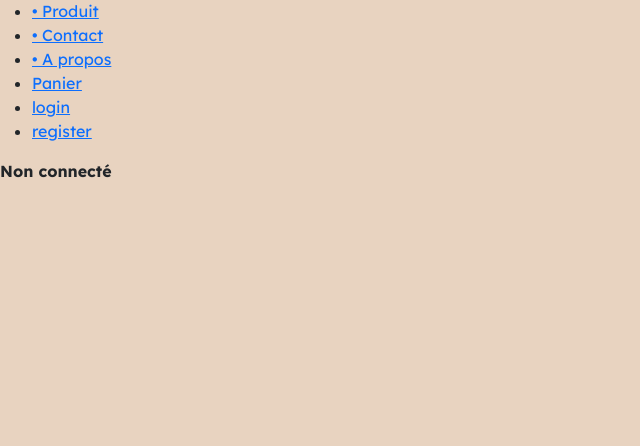
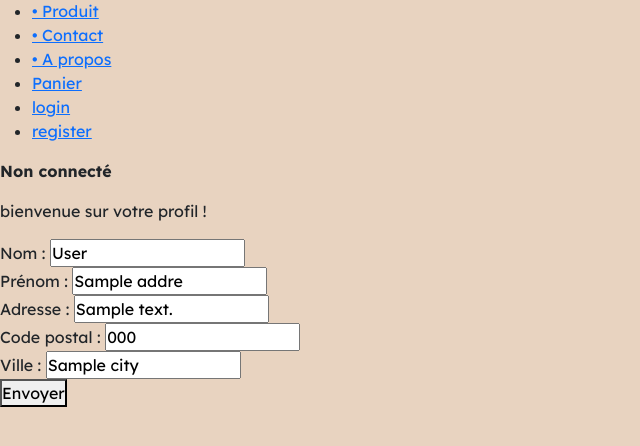
Before and after one commit to AlexGthr/SfNessProject, a Symfony app: template templates/user/index.html.twig in a window 1280 px wide. Shown: the part 141-587 px from the top of the page, without its empty margins (0-640 px from the left). Run offline with Twig, Linux system fonts and the light colour scheme; the template is opened without the code that fills it: most values are stand-ins (such as "Sample title", 1, 10 or a date in 2020); some libraries are stand-ins or nearby versions.

Commit message:
Modification du formulaire d'adresse sur la page profil : • Profil vue twig - Si l'utilisateur possède une adresse, j'affiche un formulaire avec ses informations déjà remplis - Sinon un formulaire vide • Controller - Récupération des informations du formulaire avec filtrages et condition regex/null - Modification de l'adresse si déjà existante - Création d'un champ adresse dans la BDD si aucune existante.

```diff
--- a/templates/user/index.html.twig
+++ b/templates/user/index.html.twig
@@ -6,10 +6,73 @@
     {% if infoUser %}
         <p> bienvenue sur votre profil ! </p>
 
-        <h2>Adresse</h2>
-        {{ form_start(formProfil) }}
-            {{ form_widget(formProfil) }}
-            <button class="btn">Save Address</button>
-        {{ form_end(formProfil) }}
+        {% if infoUser.address is not empty %}
+
+        {% for address in infoUser.address %}
+            <form action="/addAddress/{{infoUser.id}}" method="post">
+                <div>
+                    <label for="nom">Nom :</label>
+                    <input type="text" id="nom" name="nom" value="{{address.lastName}}" required>
+                </div>
+                <div>
+                    <label for="prenom">Prénom :</label>
+                    <input type="text" id="prenom" name="prenom" value="{{address.name}}" required>
+                </div>
+                <div>
+                    <label for="adresse">Adresse :</label>
+                    <input type="text" id="adresse" name="adresse" value="{{address.address}}" required>
+                </div>
+                <div>
+                    <label for="code_postal">Code postal :</label>
+                    <input type="text" id="code_postal" name="code_postal" value="{{address.zipCode}}" required>
+                </div>
+                <div>
+                    <label for="ville">Ville :</label>
+                    <input type="text" id="ville" name="ville" value="{{address.city}}" required>
+                </div>
+                {# <div>
+                    <label for="csrf_token">CSRF Token :</label>
+                    <input type="hidden" id="csrf_token" name="csrf_token" value="votre_token_csrf_ici">
+                </div> #}
+                <div>
+                    <button type="submit">Envoyer</button>
+                </div>
+            </form>
+
+        {% endfor %}
+            {% else %}
+
+            <form action="/addAddress/{{infoUser.id}}" method="post">
+                <div>
+                    <label for="nom">Nom :</label>
+                    <input type="text" id="nom" name="nom" required>
+                </div>
+                <div>
+                    <label for="prenom">Prénom :</label>
+                    <input type="text" id="prenom" name="prenom" required>
+                </div>
+                <div>
+                    <label for="adresse">Adresse :</label>
+                    <input type="text" id="adresse" name="adresse" required>
+                </div>
+                <div>
+                    <label for="code_postal">Code postal :</label>
+                    <input type="text" id="code_postal" name="code_postal" required>
+                </div>
+                <div>
+                    <label for="ville">Ville :</label>
+                    <input type="text" id="ville" name="ville" required>
+                </div>
+                {# <div>
+                    <label for="csrf_token">CSRF Token :</label>
+                    <input type="hidden" id="csrf_token" name="csrf_token" value="votre_token_csrf_ici">
+                </div> #}
+                <div>
+                    <button type="submit">Envoyer</button>
+                </div>
+            </form>
+
+            <p>not ok</p>
+        {% endif %}
     {% endif %}
 {% endblock %}
```
Also changed, not shown: src/Controller/UserController.php (+57 -20 lines).
